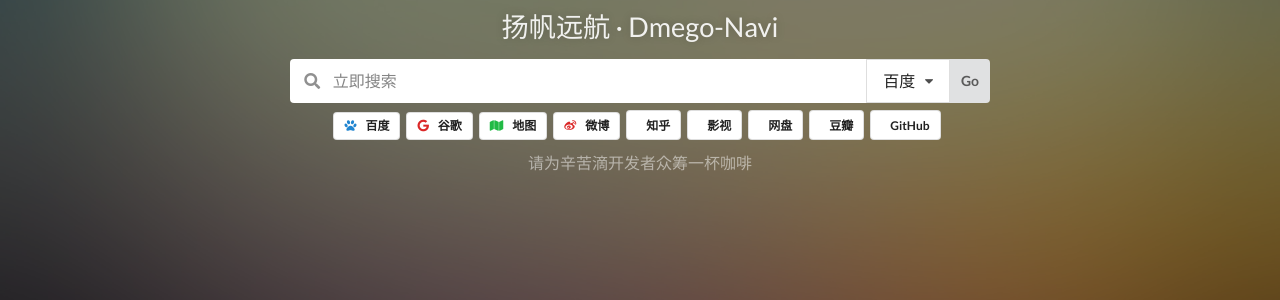
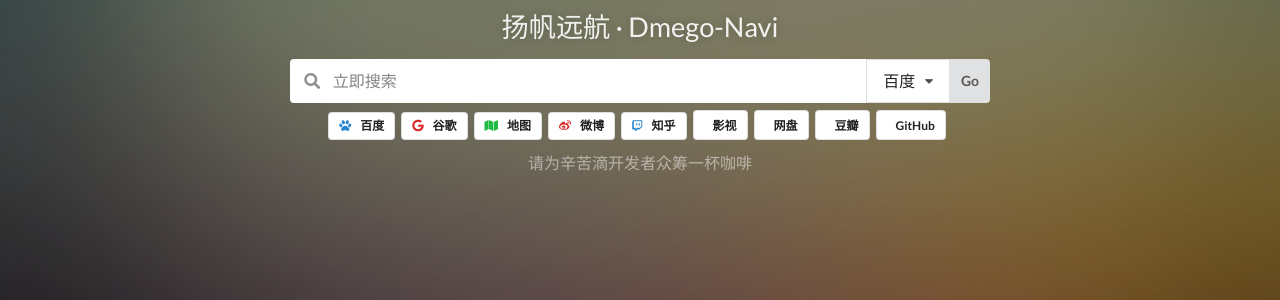
Before and after one commit to dmego/dmegonavi.github.io, a Jekyll site: the page built from index.html, in a window 1280 px wide. Shown: the part 431-731 px from the top of the page. Built offline with Jekyll 4.4.1, drawn with Linux system fonts in a browser that asks for light colours; comment, search, counter and statistics services are not loaded.

```diff
--- a/_data/search_services.yml
+++ b/_data/search_services.yml
@@ -32,14 +32,14 @@
   name: 知乎
   url: http://www.zhihu.com/search?q=
   shortcut: 知乎
-  icon: Twitch blue
+  icon: twitch blue
   style: basic
 
 - id: fkdy
   name: 影视
   url: http://ifkdy.com/?q=
   shortcut: 影视
-  icon: Youtube Play red
+  icon: youtube-play red
   style: basic
 
 - id: panci
```
